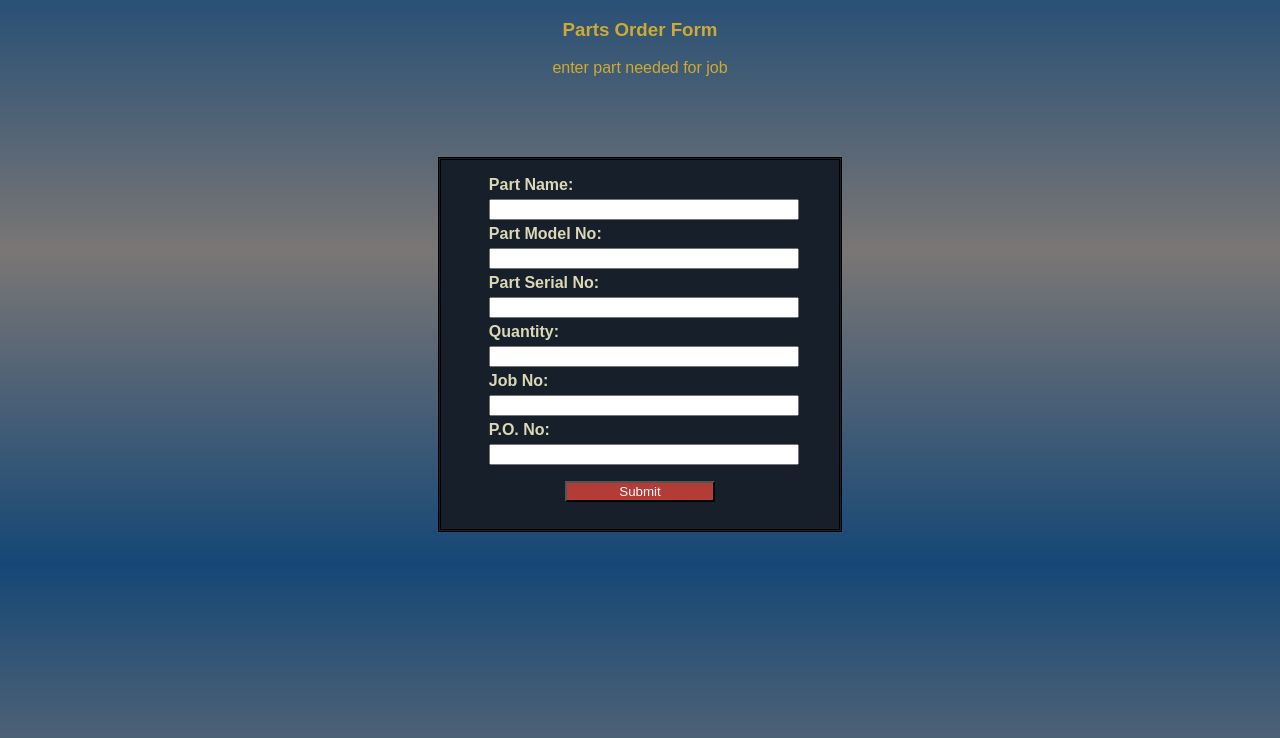
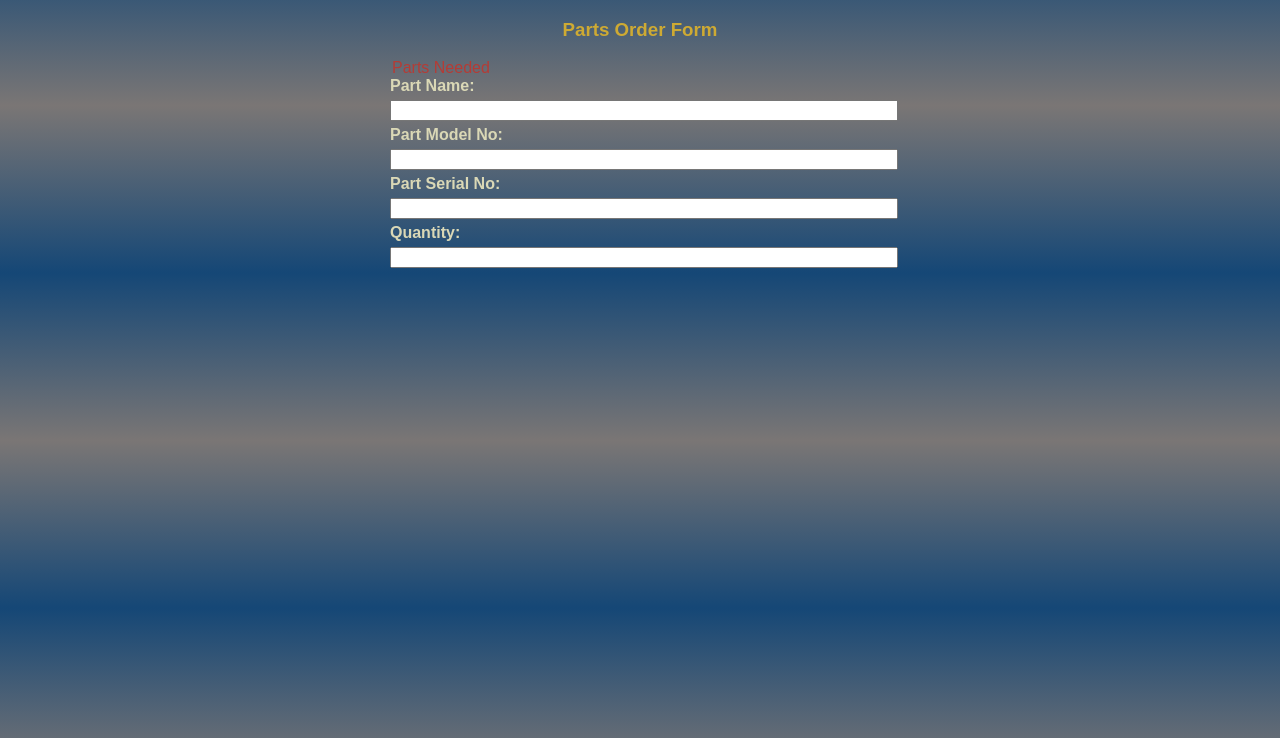
Before and after one commit to lob0scuro/UDT, a Flask app: page /parts_order_form in a window 1280 px wide. Shown: the part 62-800 px from the top of the page. Run offline with Flask 3, Linux system fonts and the light colour scheme; parts of the project's set-up code (start-up, migrations or seed data) failed here and were passed over; some libraries are stand-ins or nearby versions.

Commit message:
Revert "finished html for email app"
This reverts commit b7f5947026c4a81312763838f2094991b67181f3.

```diff
--- a/app.py
+++ b/app.py
@@ -6,7 +6,7 @@ from config import *
 
 
 app = Flask(__name__)
-app.config["SQLALCHEMY_DATABASE_URI"] = f"mysql+pymysql://{DB_USERNAME}:{DB_PASSWORD}@{DB_HOST}/udt"
+app.config["SQLALCHEMY_DATABASE_URI"] = f"mysql+pymysql://{DB_USERNAME}:{DB_PASSWORD}@localhost/udt"
 db = SQLAlchemy(app)
 app.app_context().push()
 
@@ -34,13 +34,11 @@ class Sites(db.Model):
 # parts order table
 # class Parts_Order(db.Model):
 #     id = db.Column(db.Integer, nullable=False, unique=True, primary_key=True)
-#     part_name = db.Column(db.String(50), nullable=False)
-#     part_model = db.Column(db.String(50))
-#     quantity_ordered = db.Column(db.Integer)
+#     siteAssoc = db.Column(db.String(50), db.ForeignKey('sites.siteID'), nullable=False)
+#     order_contents = db.Column(db.Text, nullable=False)
+#     date_ordered = db.Column(db.DateTime, nullable=False)
 #     job_no = db.Column(db.String(10))
-#     date_ordered = db.Column(db.DateTime, nullable=False)
 #     po = db.Column(db.String(10))
-#     siteAssoc = db.Column(db.String(50), db.ForeignKey('sites.siteID'), nullable=False)
 
 #     def __repr__(self):
 #         return f"Order: {self.id}/ for site({self.siteAssoc})"
@@ -48,7 +46,7 @@ class Sites(db.Model):
 
 @app.route("/", methods=['GET', 'POST'])
 def index():
-    status = 1
+    status=True
     if request.method == 'POST':
         site_name = request.form.get('site-name')
         site_id = request.form.get('site-id')
--- a/templates/parts.html
+++ b/templates/parts.html
@@ -10,17 +10,15 @@
 
 {% else %}
 <h3>Parts Order Form</h3>
-<p>enter part needed for job</p>
-<form action="{{ url_for('parts_order_form') }}" class="editorForm">
+
+<form action="{{ url_for('parts_order_form') }}" class="partsOrderForm">
     <feildset>
+        <legend>Parts Needed</legend>
         <label for="part_name">Part Name: <input type="text" id="part_name" name="part_name"></label>
-        <label for="part_model">Part Model No: <input type="text" id="part_model" name="part_name"></label>
-        <label for="part_serial">Part Serial No: <input type="text" id="part_serial" name="part_name"></label>
-        <label for="part_amount">Quantity: <input type="number" id="part_amount" name="part_name"></label>
-        <label for="job_no">Job No: <input type="text" id="job_no" name="job_no"></label>
-        <label for="po">P.O. No: <input type="text" id="po" name="po"></label>
+        <label for="part_name">Part Model No: <input type="text" id="part_model" name="part_name"></label>
+        <label for="part_name">Part Serial No: <input type="text" id="part_serial" name="part_name"></label>
+        <label for="part_name">Quantity: <input type="number" id="part_amount" name="part_name"></label>
     </feildset>
-    <input type="submit">
 </form>
 
 {% endif %}
```
Also changed, not shown: templates/login.html (deleted, +0 -16 lines).
